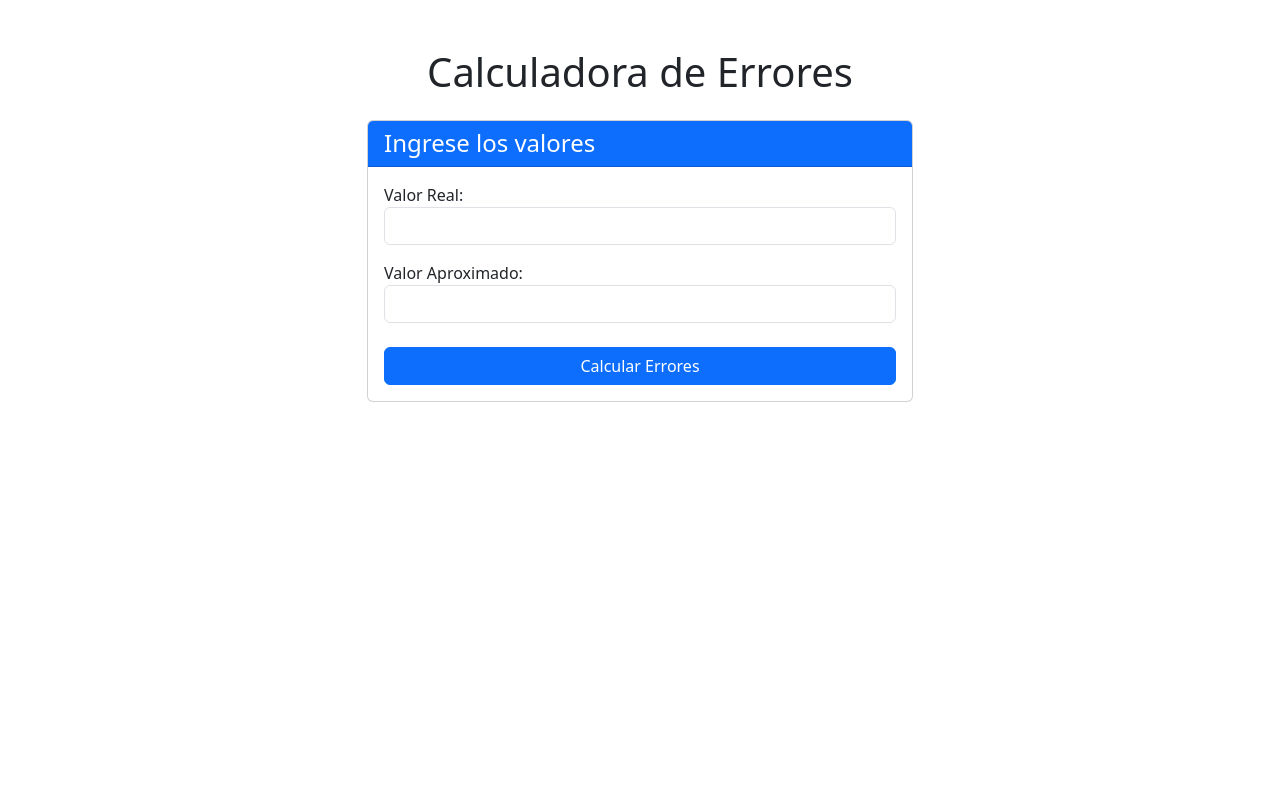
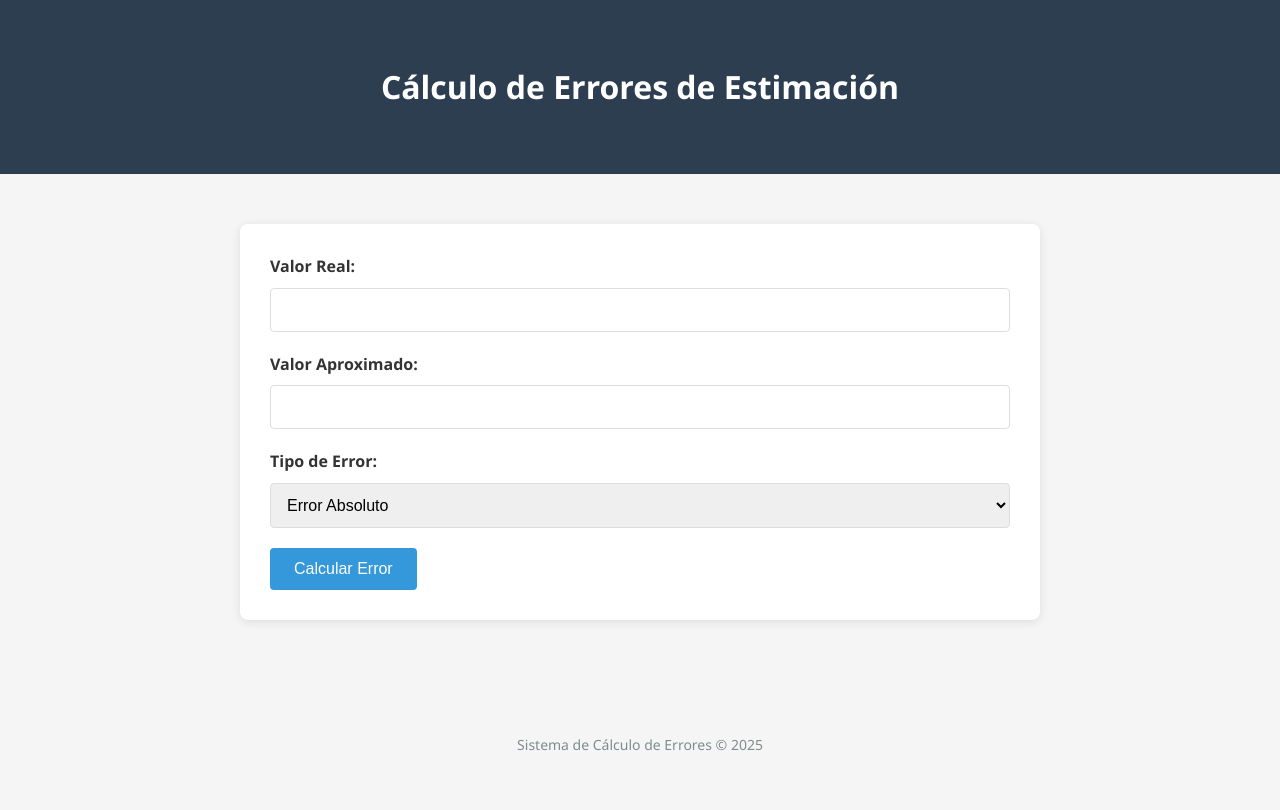
Before and after one commit to Hugo22Rodri/Error_estimaci-n-, a Django app: page / in a window 1280 px wide. Before the commit the page ends 402 px from the top, so only its background shows below. Run offline with Django 5.2, Linux system fonts and the light colour scheme.

Commit message:
actualizacion de la vista

```diff
--- a/estimaciones/calculo_errores/templates/calculo_errores/base.html
+++ b/estimaciones/calculo_errores/templates/calculo_errores/base.html
@@ -1,15 +1,110 @@
 <!DOCTYPE html>
-<html lang="es">
+<html>
 <head>
-    <meta charset="UTF-8">
-    <meta name="viewport" content="width=device-width, initial-scale=1.0">
-    <title>Calculadora de Errores</title>
-    <link href="https://cdn.jsdelivr.net/npm/bootstrap@5.3.0/dist/css/bootstrap.min.css" rel="stylesheet">
+    <title>{% block title %}Cálculo de Errores{% endblock %}</title>
+    <style>
+        body {
+            font-family: 'Segoe UI', Tahoma, Geneva, Verdana, sans-serif;
+            line-height: 1.6;
+            margin: 0;
+            padding: 0;
+            background-color: #f5f5f5;
+            color: #333;
+        }
+        .container {
+            max-width: 800px;
+            margin: 0 auto;
+            padding: 20px;
+        }
+        header {
+            background-color: #2c3e50;
+            color: white;
+            padding: 20px 0;
+            text-align: center;
+            margin-bottom: 30px;
+        }
+        .content {
+            background-color: white;
+            padding: 30px;
+            border-radius: 8px;
+            box-shadow: 0 2px 10px rgba(0, 0, 0, 0.1);
+        }
+        .form-group {
+            margin-bottom: 20px;
+        }
+        label {
+            display: block;
+            margin-bottom: 8px;
+            font-weight: 600;
+        }
+        input[type="number"], select {
+            width: 100%;
+            padding: 12px;
+            border: 1px solid #ddd;
+            border-radius: 4px;
+            font-size: 16px;
+            box-sizing: border-box;
+        }
+        button {
+            background-color: #3498db;
+            color: white;
+            border: none;
+            padding: 12px 24px;
+            font-size: 16px;
+            border-radius: 4px;
+            cursor: pointer;
+            transition: background-color 0.3s;
+        }
+        button:hover {
+            background-color: #2980b9;
+        }
+        .result-card {
+            margin-top: 30px;
+            padding: 25px;
+            background-color: #f8f9fa;
+            border-radius: 8px;
+            border-left: 4px solid #3498db;
+        }
+        .error {
+            color: #e74c3c;
+            font-weight: bold;
+        }
+        .back-link {
+            display: inline-block;
+            margin-top: 20px;
+            color: #3498db;
+            text-decoration: none;
+        }
+        .back-link:hover {
+            text-decoration: underline;
+        }
+        footer {
+            text-align: center;
+            margin-top: 40px;
+            padding: 20px;
+            color: #7f8c8d;
+            font-size: 14px;
+        }
+    </style>
+    {% block extra_css %}{% endblock %}
 </head>
 <body>
-    <div class="container mt-5">
-        <h1 class="text-center mb-4">Calculadora de Errores</h1>
-        {% block content %}{% endblock %}
+    <header>
+        <div class="container">
+            <h1>Cálculo de Errores de Estimación</h1>
+        </div>
+    </header>
+
+    <div class="container">
+        <div class="content">
+            {% block content %}{% endblock %}
+        </div>
     </div>
+
+    <footer>
+        <div class="container">
+            <p>Sistema de Cálculo de Errores &copy; {% now "Y" %}</p>
+        </div>
+    </footer>
 </body>
 </html>
--- a/estimaciones/calculo_errores/templates/calculo_errores/calcular_errores.html
+++ b/estimaciones/calculo_errores/templates/calculo_errores/calcular_errores.html
@@ -1,36 +1,28 @@
 {% extends 'calculo_errores/base.html' %}
 
 {% block content %}
-<div class="row justify-content-center">
-    <div class="col-md-6">
-        <div class="card">
-            <div class="card-header bg-primary text-white">
-                <h4 class="mb-0">Ingrese los valores</h4>
-            </div>
-            <div class="card-body">
-                <form method="post">
-                    {% csrf_token %}
+<form method="post" action="{% url 'calculo_errores:resultados' %}">
+    {% csrf_token %}
 
-                    <div class="mb-3">
-                        {{ form.valor_real.label_tag }}
-                        {{ form.valor_real }}
-                        {% if form.valor_real.errors %}
-                            <div class="text-danger">{{ form.valor_real.errors }}</div>
-                        {% endif %}
-                    </div>
+    <div class="form-group">
+        <label for="valor_real">Valor Real:</label>
+        <input type="number" step="any" name="valor_real" required>
+    </div>
 
-                    <div class="mb-4">
-                        {{ form.valor_aprox.label_tag }}
-                        {{ form.valor_aprox }}
-                        {% if form.valor_aprox.errors %}
-                            <div class="text-danger">{{ form.valor_aprox.errors }}</div>
-                        {% endif %}
-                    </div>
+    <div class="form-group">
+        <label for="valor_aprox">Valor Aproximado:</label>
+        <input type="number" step="any" name="valor_aprox" required>
+    </div>
 
-                    <button type="submit" class="btn btn-primary w-100">Calcular Errores</button>
-                </form>
-            </div>
-        </div>
+    <div class="form-group">
+        <label for="tipo_error">Tipo de Error:</label>
+        <select name="tipo_error" required>
+            <option value="absoluto">Error Absoluto</option>
+            <option value="relativo">Error Relativo</option>
+            <option value="porcentual">Error Relativo Porcentual</option>
+        </select>
     </div>
-</div>
+
+    <button type="submit">Calcular Error</button>
+</form>
 {% endblock %}
--- a/estimaciones/calculo_errores/urls.py
+++ b/estimaciones/calculo_errores/urls.py
@@ -4,5 +4,6 @@ from . import views
 app_name = 'calculo_errores'
 
 urlpatterns = [
-    path('', views.calcular_errores_view, name='calcular_errores'),
+    path('', views.calcular_errores, name='calcular_errores'),
+    path('resultados/', views.resultados, name='resultados'),
 ]
--- a/estimaciones/calculo_errores/views.py
+++ b/estimaciones/calculo_errores/views.py
@@ -1,62 +1,34 @@
 from django.shortcuts import render
-from .forms import CalculoErroresForm
+from .utils import error_absoluto, error_relativo, error_relativo_porcentual
 
-def calcular_errores(valor_real, valor_aprox):
-    """
-    Calcula el error absoluto, relativo y porcentual entre un valor real y uno aproximado.
+def calcular_errores(request):
+    return render(request, 'calculo_errores/calcular_errores.html')
 
-    Args:
-        valor_real (float): Valor considerado como real o exacto.
-        valor_aprox (float): Valor aproximado o medido.
-
-    Returns:
-        tuple: Una tupla con tres valores:
-            - error_abs (float): Error absoluto
-            - error_rel (float): Error relativo
-            - error_porc (float): Error porcentual
-    """
-    error_abs = abs(valor_real - valor_aprox)
-
-    # Manejar el caso especial cuando el valor real es cero
-    if valor_real == 0:
-        error_rel = float('inf') if valor_aprox != 0 else 0.0
-    else:
-        error_rel = error_abs / abs(valor_real)
-
-    error_porc = error_rel * 100
-    return error_abs, error_rel, error_porc
-
-def calcular_errores_view(request):
-    # Inicializar variables
-    resultados = None
-    form = CalculoErroresForm()
+def resultados(request):
+    context = {}
+    resultado = None
+    tipo_error = None
 
     if request.method == 'POST':
-        form = CalculoErroresForm(request.POST)
-        if form.is_valid():
-            valor_real = form.cleaned_data['valor_real']
-            valor_aprox = form.cleaned_data['valor_aprox']
+        valor_real = request.POST.get('valor_real')
+        valor_aprox = request.POST.get('valor_aprox')
+        tipo_error = request.POST.get('tipo_error')
 
-            # Calcular errores
-            error_abs, error_rel, error_porc = calcular_errores(valor_real, valor_aprox)
+        if tipo_error == 'absoluto':
+            resultado = error_absoluto(valor_real, valor_aprox)
+        elif tipo_error == 'relativo':
+            resultado = error_relativo(valor_real, valor_aprox)
+        elif tipo_error == 'porcentual':
+            resultado = error_relativo_porcentual(valor_real, valor_aprox)
 
-            # Formatear resultados para mostrar
-            resultados = {
-                'valor_real': valor_real,
-                'valor_aprox': valor_aprox,
-                'error_abs': f"{error_abs:.6f}",
-                'error_rel': f"{error_rel:.6f}" if error_rel != float('inf') else "infinito",
-                'error_porc': f"{error_porc:.4f}%" if error_porc != float('inf') else "infinito%",
-            }
+        if resultado == float('inf'):
+            resultado = "∞"  # Representar infinito como un símbolo seguro para la plantilla
 
-            # Renderizar la página de resultados
-            return render(request, 'calculo_errores/resultados.html', {
-                'resultados': resultados,
-                'form': form  # Mantener el formulario para nuevo cálculo
-            })
+        context = {
+            'valor_real': valor_real,
+            'valor_aprox': valor_aprox,
+            'resultado': resultado,
+            'tipo_error': tipo_error
+        }
 
-    # Renderizar el formulario (GET o POST con errores)
-    return render(request, 'calculo_errores/calcular_errores.html', {
-        'form': form,
-        'resultados': resultados
-    })
+    return render(request, 'calculo_errores/resultados.html', context)
```
Also changed, not shown: estimaciones/calculo_errores/templates/calculo_errores/resultados.html (+39 -36 lines), estimaciones/calculo_errores/utils.py (added, +23 -0 lines).
